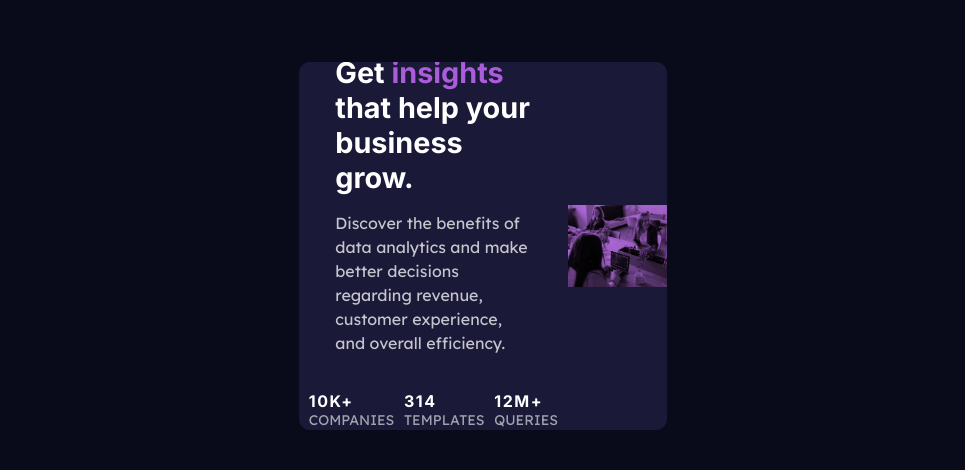
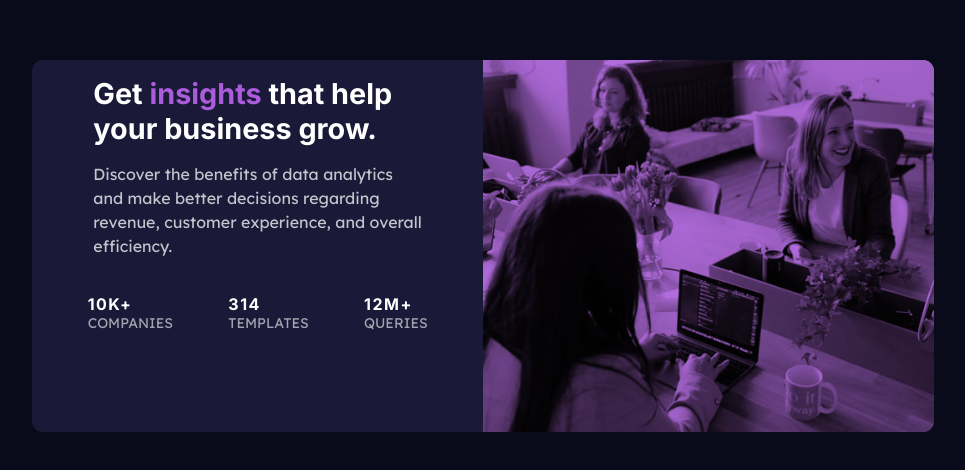
Before and after one commit to mbtenkorang/stats-preview-card, a plain HTML site: page index.html in a window 1280 px wide. Shown: the part 154-624 px from the top of the page, without its empty margins (157-1122 px from the left). Drawn offline with Linux system fonts and the light colour scheme.

Commit message:
Update styles for desktop

```diff
--- a/scss/style.scss
+++ b/scss/style.scss
@@ -38,6 +38,7 @@ main {
     border-radius: 0.5em;
     overflow: hidden;
     max-width: 23rem;
+    // height: 80vh;
 }
 
 article {
@@ -123,23 +124,36 @@ article {
     }
 }
 
-@media screen and (min-width: 900px) {
+@media screen and (min-width: 970px) {
 
     main {
-        width: 75%;
+        // width: 75%;
+        max-width: 88%;
     }
 
     article {
-        flex-direction: row-reverse;
-        height: 23rem;
+        // flex-direction: row-reverse;
+        display: grid;
+        grid-template-areas:
+            "info" "image";
+        // grid-template-rows: 1fr;
+        grid-template-columns: repeat(2, 1fr);
+
+        min-height: 23rem;
 
         div.img-wrapper {
             display: block;
-            width: 101%;
+            width: 100%;
+            height: 100%;
+            grid-area: image;
+            grid-column: 2/3;
+            grid-row: 1/3;
         }
 
         div.main-text {
             max-width: 73%;
+            grid-area: info;
+            grid-row: 1/3;
         }
     }
 
```
Also changed, not shown: css/style.css.
